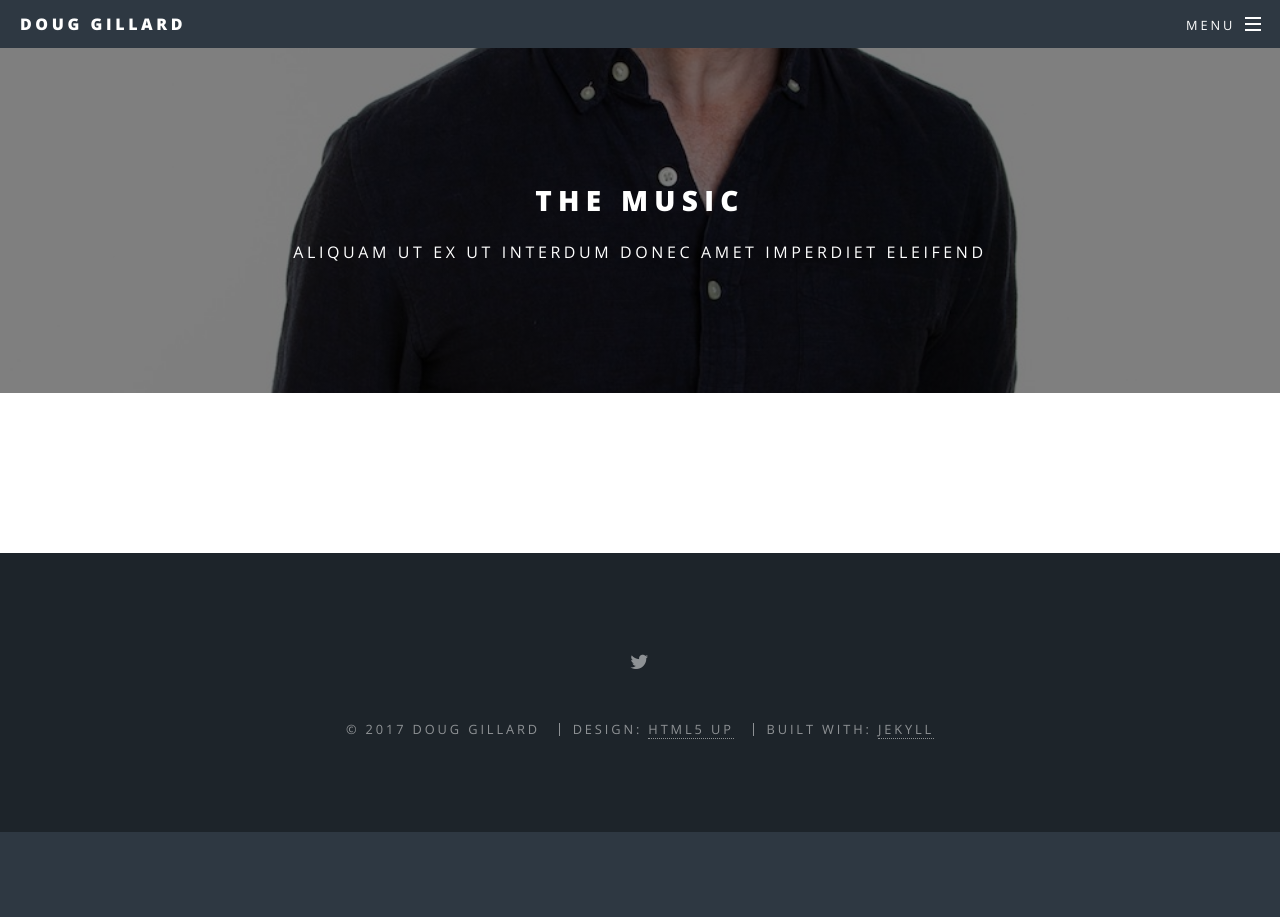
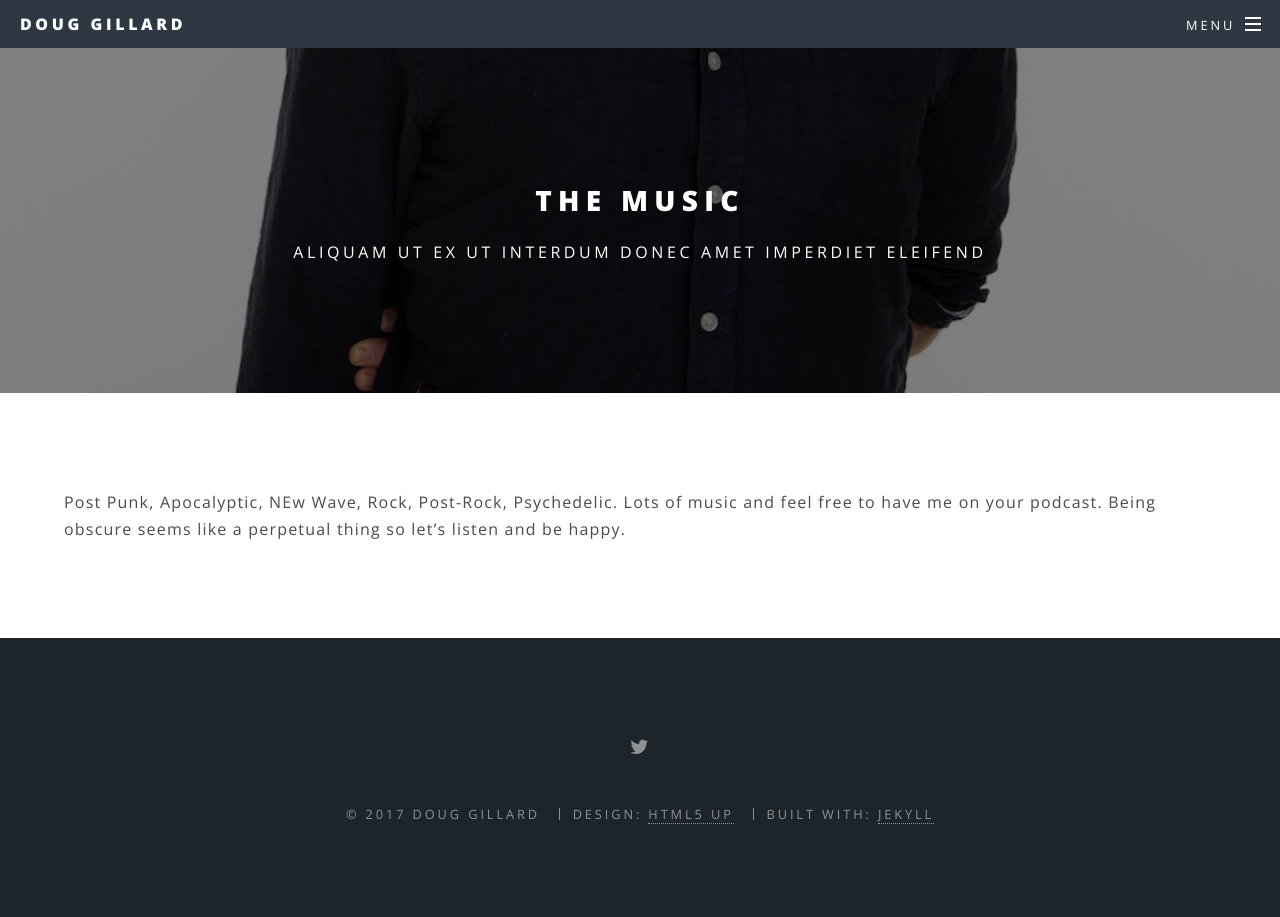
Before and after one commit to marchdoe/douggillardold, a Jekyll site: the page built from the-music.markdown, in a window 1280 px wide. Built offline with Jekyll 4.4.1, drawn with Linux system fonts in a browser that asks for light colours; our own code applies the rules of GitHub Pages for plain Markdown files.

Commit message:
Updated The Music

```diff
--- a/the-music.markdown
+++ b/the-music.markdown
@@ -3,3 +3,5 @@
 date: 2017-02-07 15:41:00 Z
 position: 1
 ---
+
+Post Punk, Apocalyptic, NEw Wave, Rock, Post-Rock, Psychedelic. Lots of music and feel free to have me on your podcast. Being obscure seems like a perpetual thing so let's listen and be happy.
```
